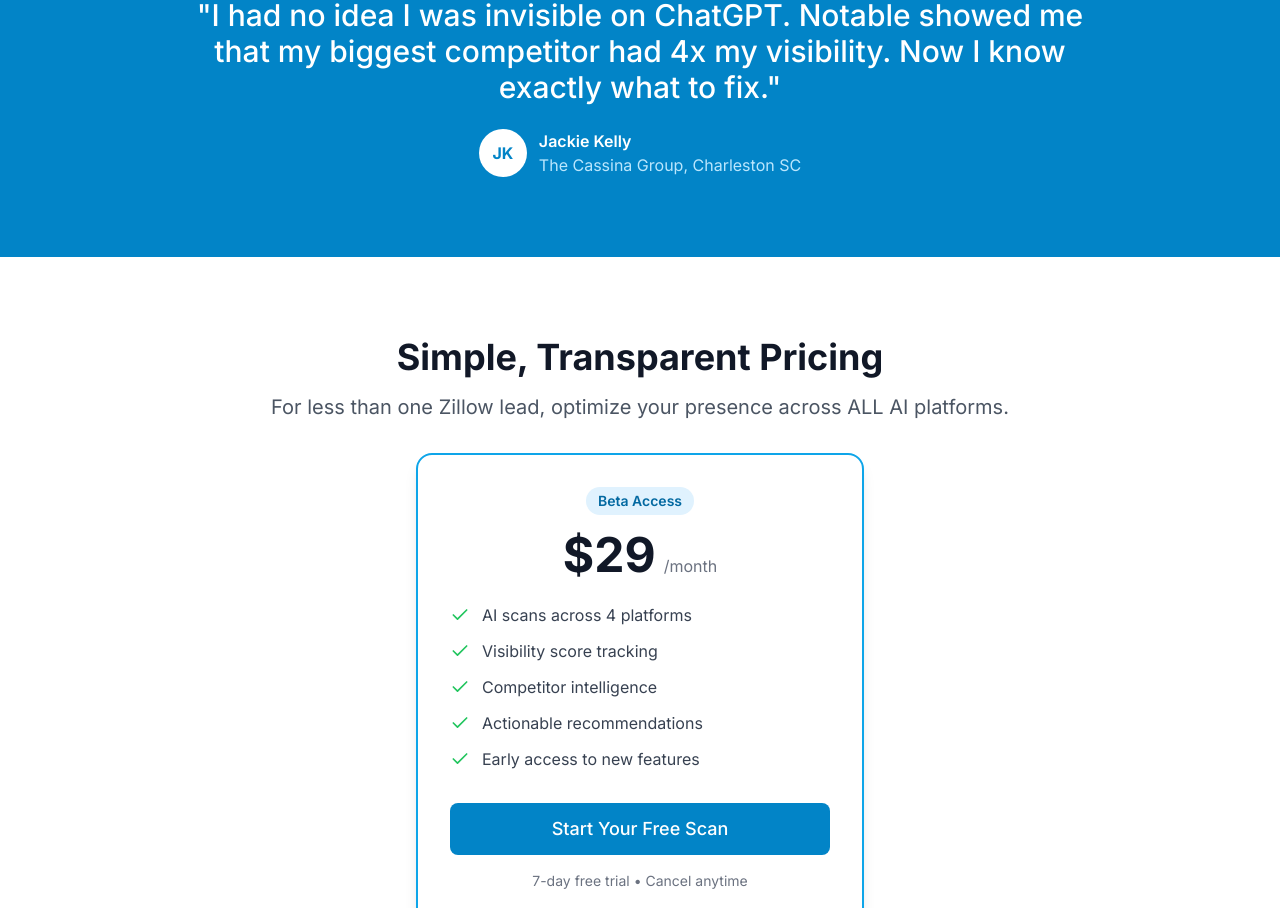
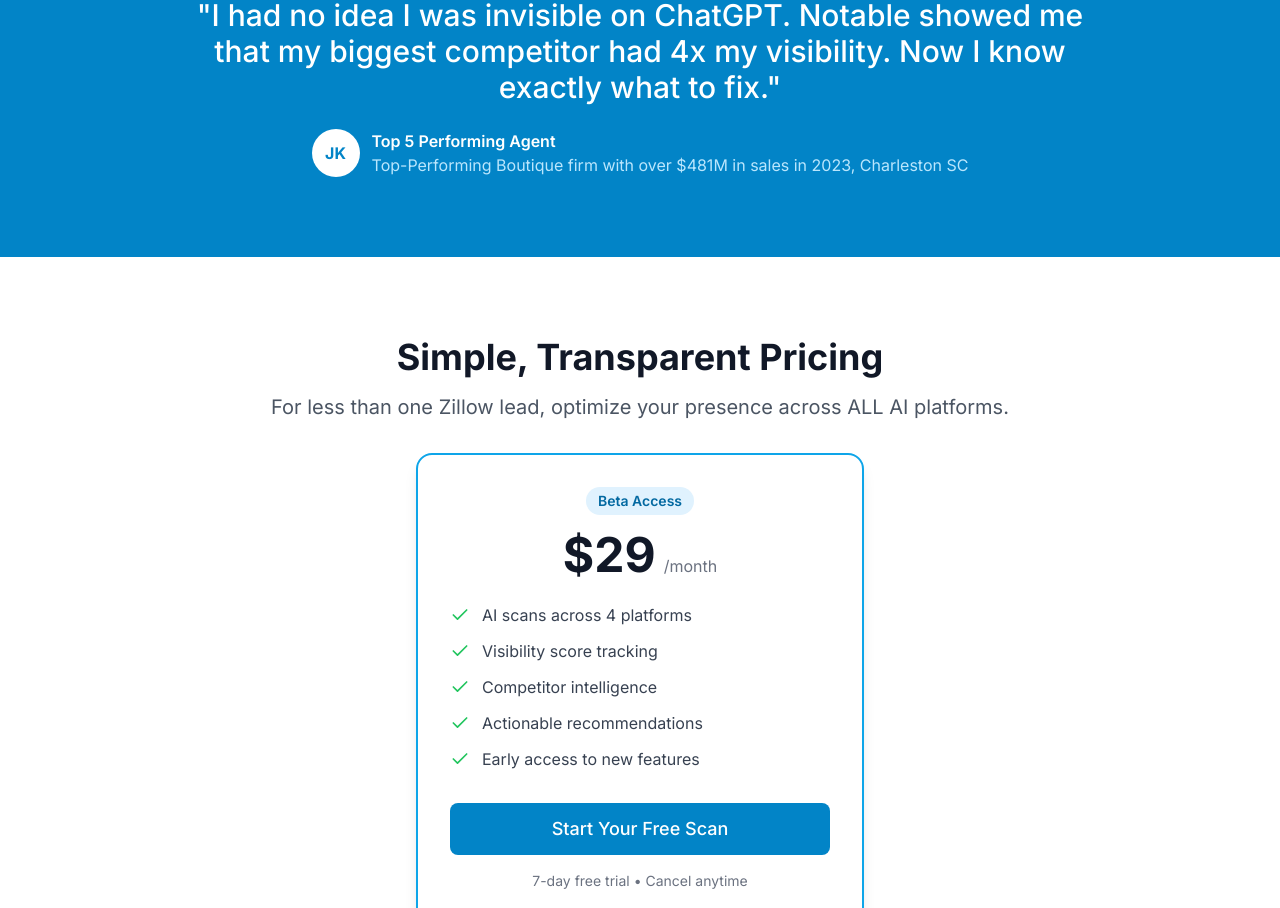
Before and after one commit to natewoverbey-hash/notable, a Next.js app: page / in a window 1280 px wide. Shown: the part 2600-3508 px from the top of the page. Built offline with nearby package versions, Linux system fonts and the light colour scheme.

Commit message:
Update Quote from Agent

```diff
--- a/src/app/page.tsx
+++ b/src/app/page.tsx
@@ -224,8 +224,8 @@
           <div className="flex items-center justify-center gap-3">
             <div className="w-12 h-12 bg-white rounded-full flex items-center justify-center text-notable-600 font-bold">JK</div>
             <div className="text-left">
-              <p className="text-white font-semibold">Jackie Kelly</p>
-              <p className="text-notable-200">The Cassina Group, Charleston SC</p>
+              <p className="text-white font-semibold">Top 5 Performing Agent</p>
+              <p className="text-notable-200">Top-Performing Boutique firm with over $481M in sales in 2023, Charleston SC</p>
             </div>
           </div>
         </div>
```
